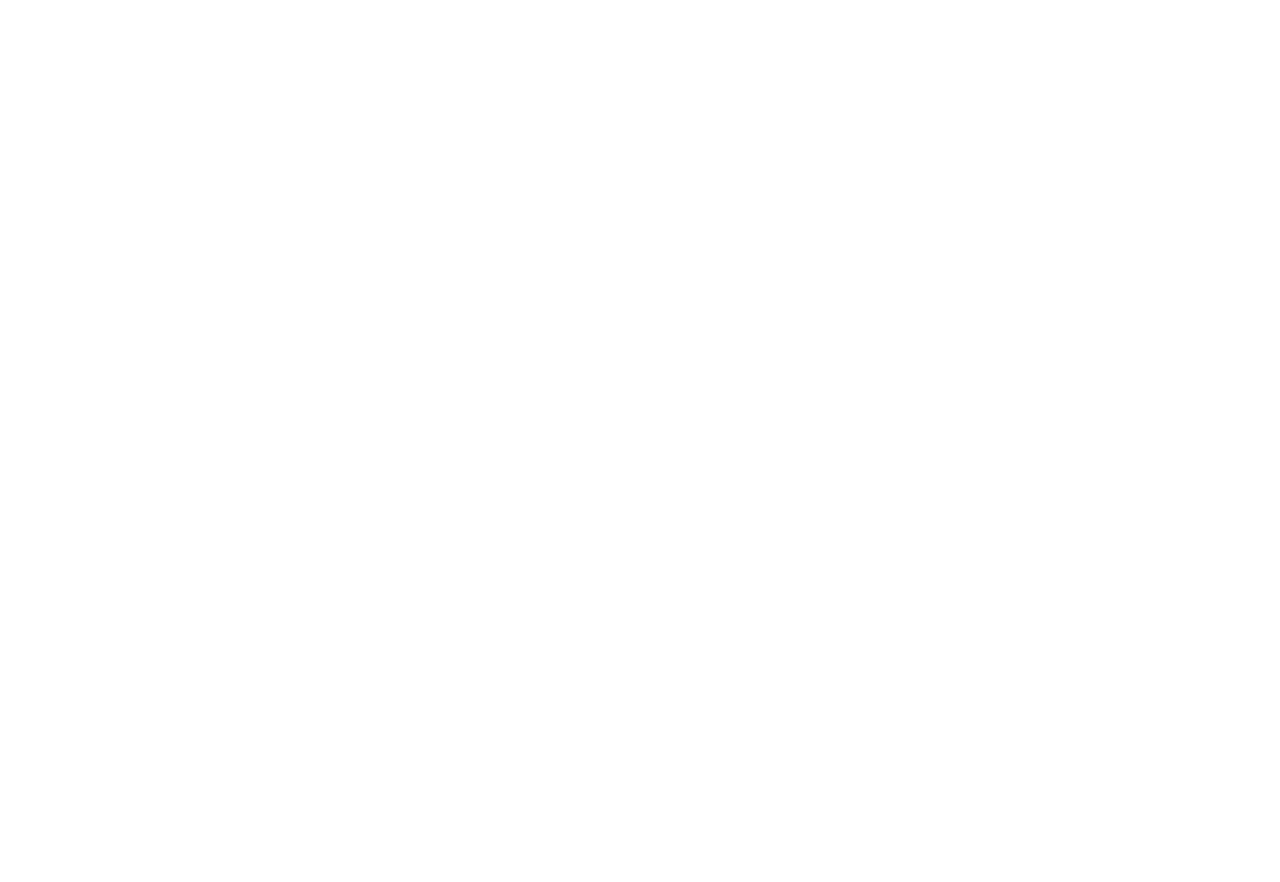
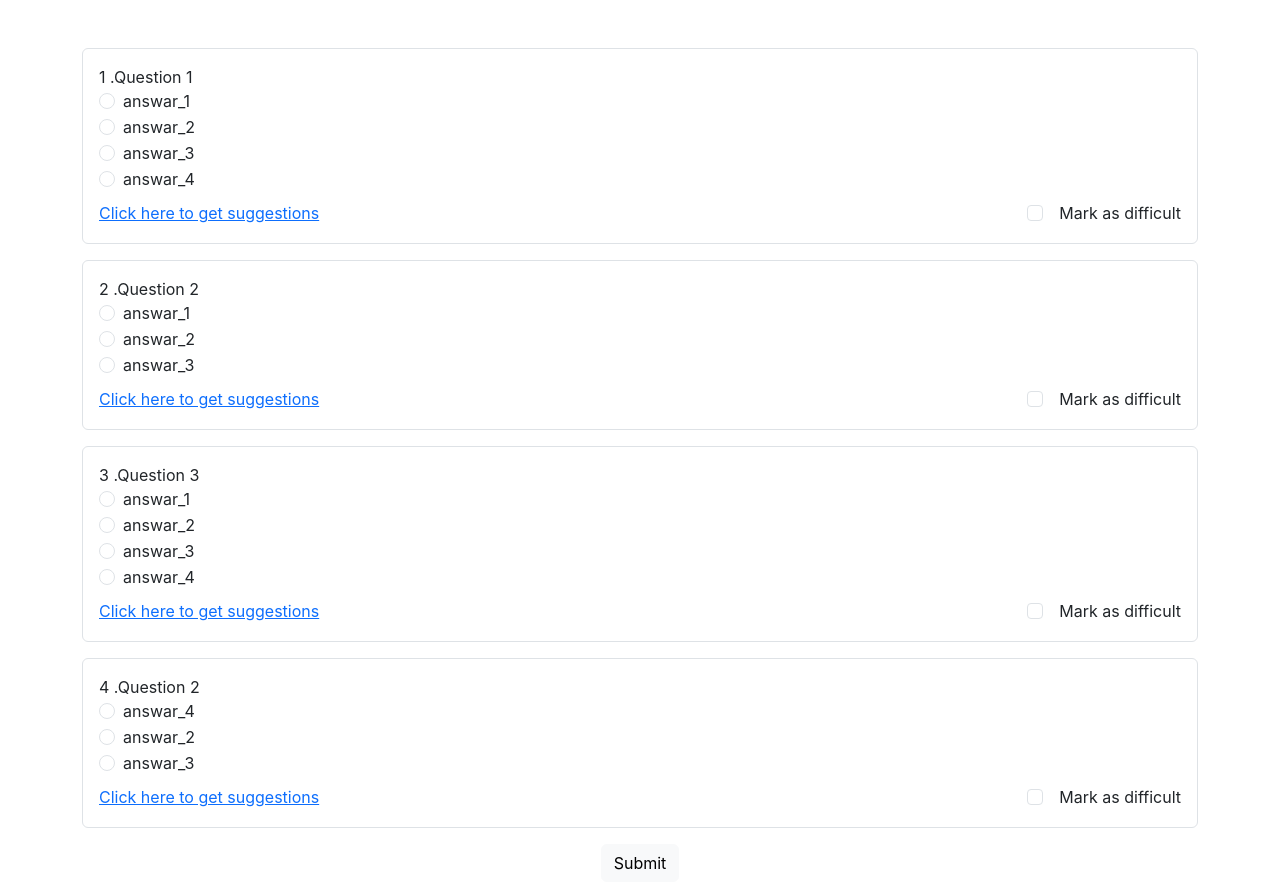
Before and after one commit to Samcoderg78/soft-engg-project-jan-2025-se-Jan-20, a React (Create React App) app in the folder educational-platform-frontend/: page /assignment in a window 1280 px wide. Before the commit this address had no page. Before the commit the page ends 800 px from the top, so only its background shows below. Built offline with nearby package versions, Linux system fonts and the light colour scheme.

Commit message:
my first commit

```diff
--- a/educational-platform-frontend/public/index.html
+++ b/educational-platform-frontend/public/index.html
@@ -25,6 +25,7 @@
       Learn how to configure a non-root public URL by running `npm run build`.
     -->
     <title>React App</title>
+    <link href="https://cdn.jsdelivr.net/npm/bootstrap@5.3.3/dist/css/bootstrap.min.css" rel="stylesheet" integrity="sha384-QWTKZyjpPEjISv5WaRU9OFeRpok6YctnYmDr5pNlyT2bRjXh0JMhjY6hW+ALEwIH" crossorigin="anonymous">
   </head>
   <body>
     <noscript>You need to enable JavaScript to run this app.</noscript>
@@ -39,5 +40,6 @@
       To begin the development, run `npm start` or `yarn start`.
       To create a production bundle, use `npm run build` or `yarn build`.
     -->
+    <script src="https://cdn.jsdelivr.net/npm/bootstrap@5.3.3/dist/js/bootstrap.bundle.min.js" integrity="sha384-YvpcrYf0tY3lHB60NNkmXc5s9fDVZLESaAA55NDzOxhy9GkcIdslK1eN7N6jIeHz" crossorigin="anonymous"></script>
   </body>
 </html>
--- a/educational-platform-frontend/src/App.js
+++ b/educational-platform-frontend/src/App.js
@@ -4,6 +4,7 @@ import Home from "./components/Home"; //Importing home page here
 import Login from "./components/Login";
 import Register from "./components/Register";
 import QuizDashboard from "./components/QuizDashboard"; // Import QuizDashboard
+import GradedAssignment from "./components/Student__GradedAssignment"
 
 function App() {
   return (
@@ -13,6 +14,7 @@ function App() {
         <Route path="/login" element={<Login />} />
         <Route path="/register" element={<Register />} />
         <Route path="/dashboard" element={<QuizDashboard />} />
+        <Route path="/assignment" element={<GradedAssignment />} />
       </Routes>
     </Router>
   );
--- /dev/null
+++ b/educational-platform-frontend/src/components/Student__GradedAssignment.js
@@ -0,0 +1,65 @@
+import React from "react";
+
+const GradedAssignment = () => {
+
+  const Questions = [
+    {Question : 'Question 1',
+    Answars : ['answar_1', 'answar_2', 'answar_3', 'answar_4']},
+    {Question : 'Question 2',
+      Answars : ['answar_1', 'answar_2', 'answar_3']},
+    {Question : 'Question 3',
+    Answars : ['answar_1', 'answar_2', 'answar_3', 'answar_4']},
+    {Question : 'Question 2',
+      Answars : ['answar_4', 'answar_2', 'answar_3']}
+  ]
+
+  return (
+    <div>
+    <div className="container mt-5">
+    <form>
+      {Questions.map((q, index) => (
+        <div
+          key={index}
+          className="p-3 mb-3 border rounded d-flex flex-column align-items-start"
+        >
+          {index + 1} .{q.Question}
+          <div className="mb-2">
+            {q.Answars.map((a, i) => (
+              <div key={i} className="form-check">
+                <input
+                  className="form-check-input"
+                  type="radio"
+                  name={`question-${index}`}
+                  id={`option-${index}-${i}`}
+                />
+                {a}
+              </div>
+            ))}
+          </div>
+          <div className="d-flex justify-content-between w-100">
+            <a href="#" className="text-primary">
+              Click here to get suggestions
+            </a>
+            <div className="form-check">
+              <input
+                className="form-check-input"
+                type="checkbox"
+                id={`difficult-${index}`}
+              />
+              <label className="form-check-label ms-2" htmlFor={`difficult-${index}`}>
+                Mark as difficult
+              </label>
+            </div>
+          </div>
+        </div>
+      ))}
+      <button type="submit" className="btn btn-light mt-3 d-block mx-auto">
+        Submit
+      </button>
+    </form>
+  </div>
+    </div>
+  );
+};
+
+export default GradedAssignment;
```
